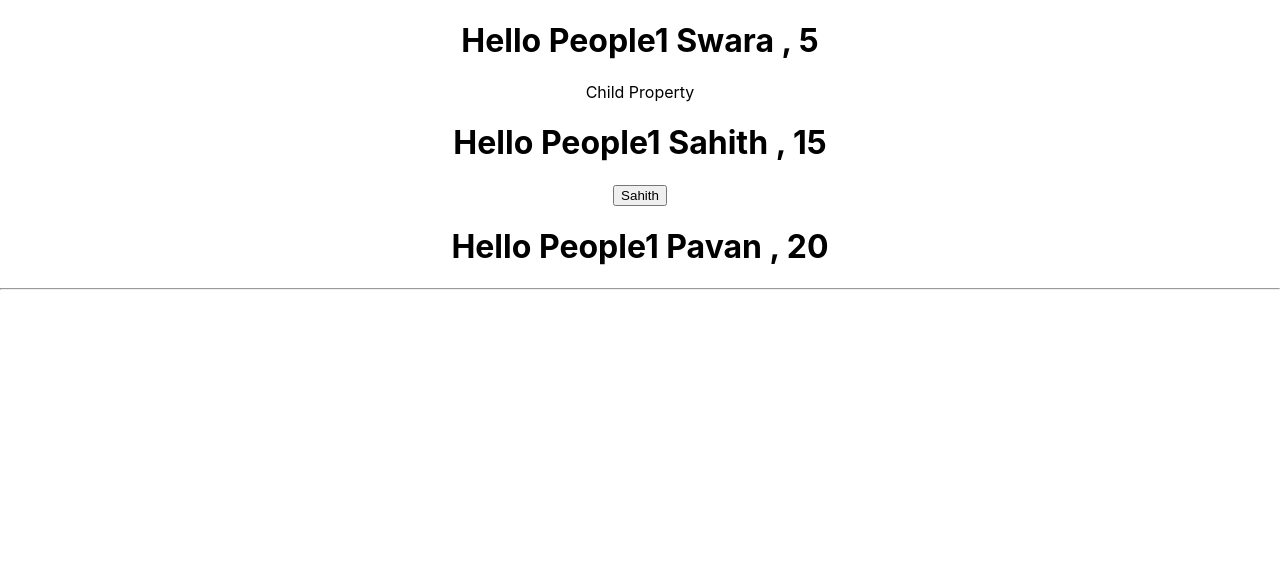
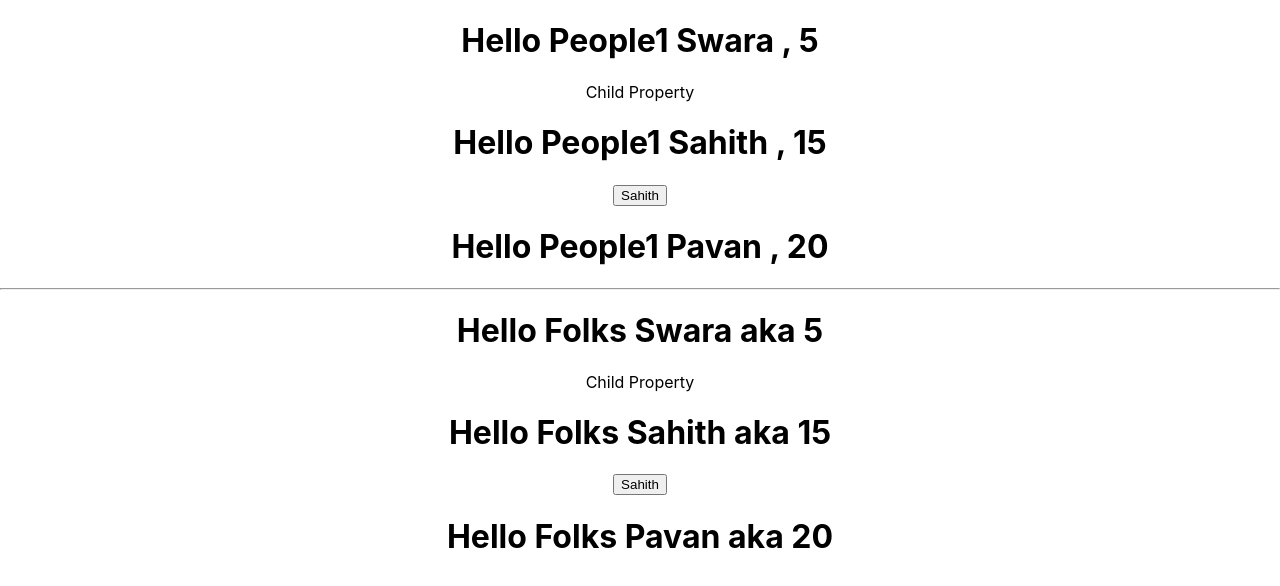
Before and after one commit to Sahith830/ReactJs-Practice, a React (Create React App) app in the folder hello-world/: page / in a window 1280 px wide. Shown: the top 586 px of the page. Built offline with nearby package versions, Linux system fonts and the light colour scheme.

Commit message:
[Pavan | Sahith | Yash] Add. props for class components

```diff
--- a/hello-world/src/App.js
+++ b/hello-world/src/App.js
@@ -1,6 +1,7 @@
 import logo from './logo.svg';
 import './App.css';
 import Greet from './components/Greet'
+import Welcome from './components/Welcome';
 
 function App() {
   return (
@@ -14,6 +15,14 @@ function App() {
       <Greet name = "Pavan" age = "20">
         <hr />
        </Greet>
+
+       <Welcome name = "Swara" age = "5">
+        <p> Child Property </p>
+       </Welcome>
+      <Welcome name = "Sahith" age = "15">
+        <button>Sahith</button>
+         </Welcome>
+      <Welcome name = "Pavan" age = "20" />
     </div>
   );
 }
--- a/hello-world/src/components/Welcome.js
+++ b/hello-world/src/components/Welcome.js
@@ -1,9 +1,17 @@
-import React, {Component} from 'react'
+import React, { Component } from "react";
 
 class Welcome extends Component {
-    render () {
-        return <h1> Hello Folks </h1>
-    }
+  render() {
+    return (
+      <div>
+        <h1>
+          {" "}
+          Hello Folks {this.props.name} aka {this.props.age}
+        </h1>
+        {this.props.children}
+      </div>
+    );
+  }
 }
 
-export default Welcome
+export default Welcome;
```
Also changed, not shown: 1 other file (tests, documents, lock files or other folders).
